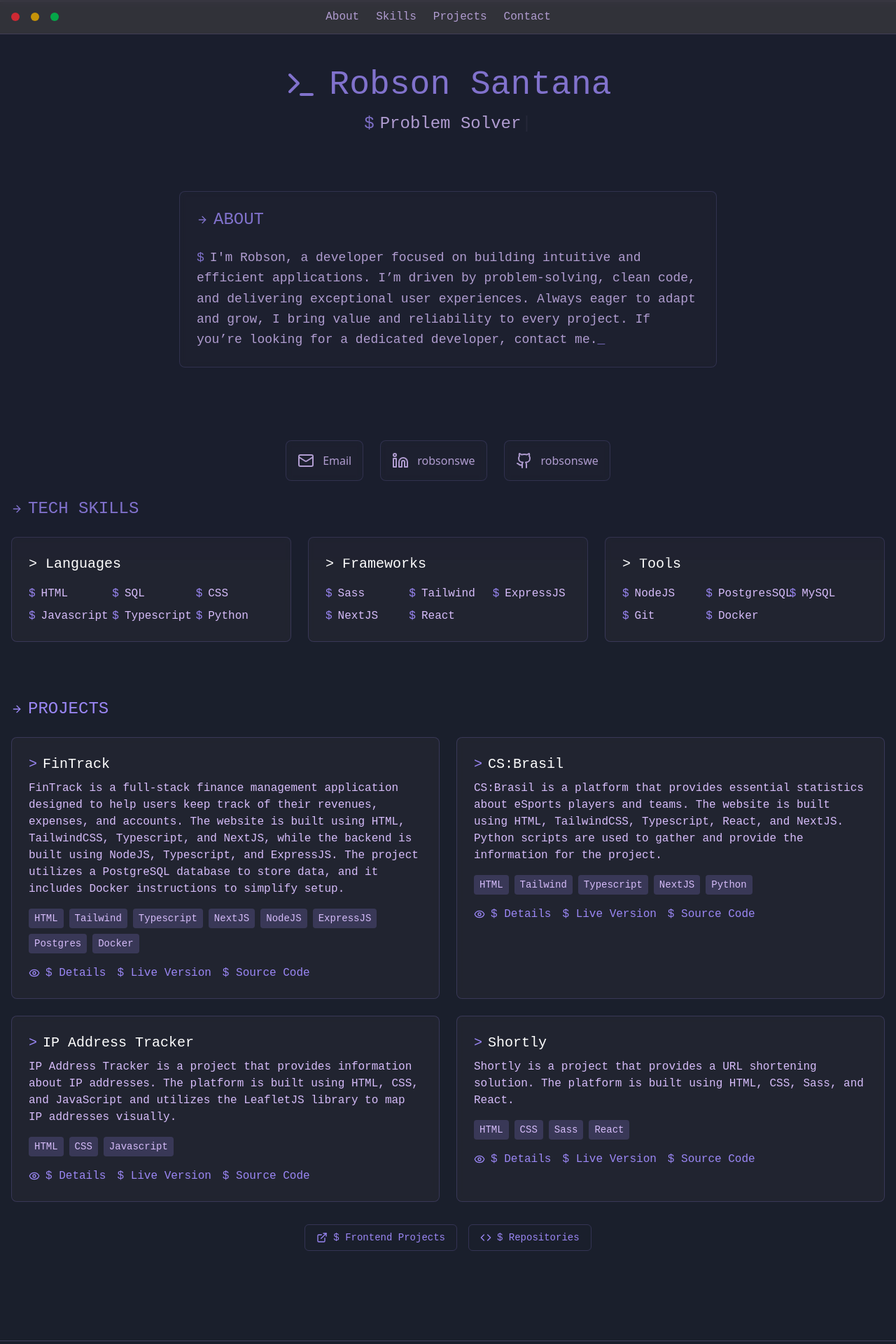
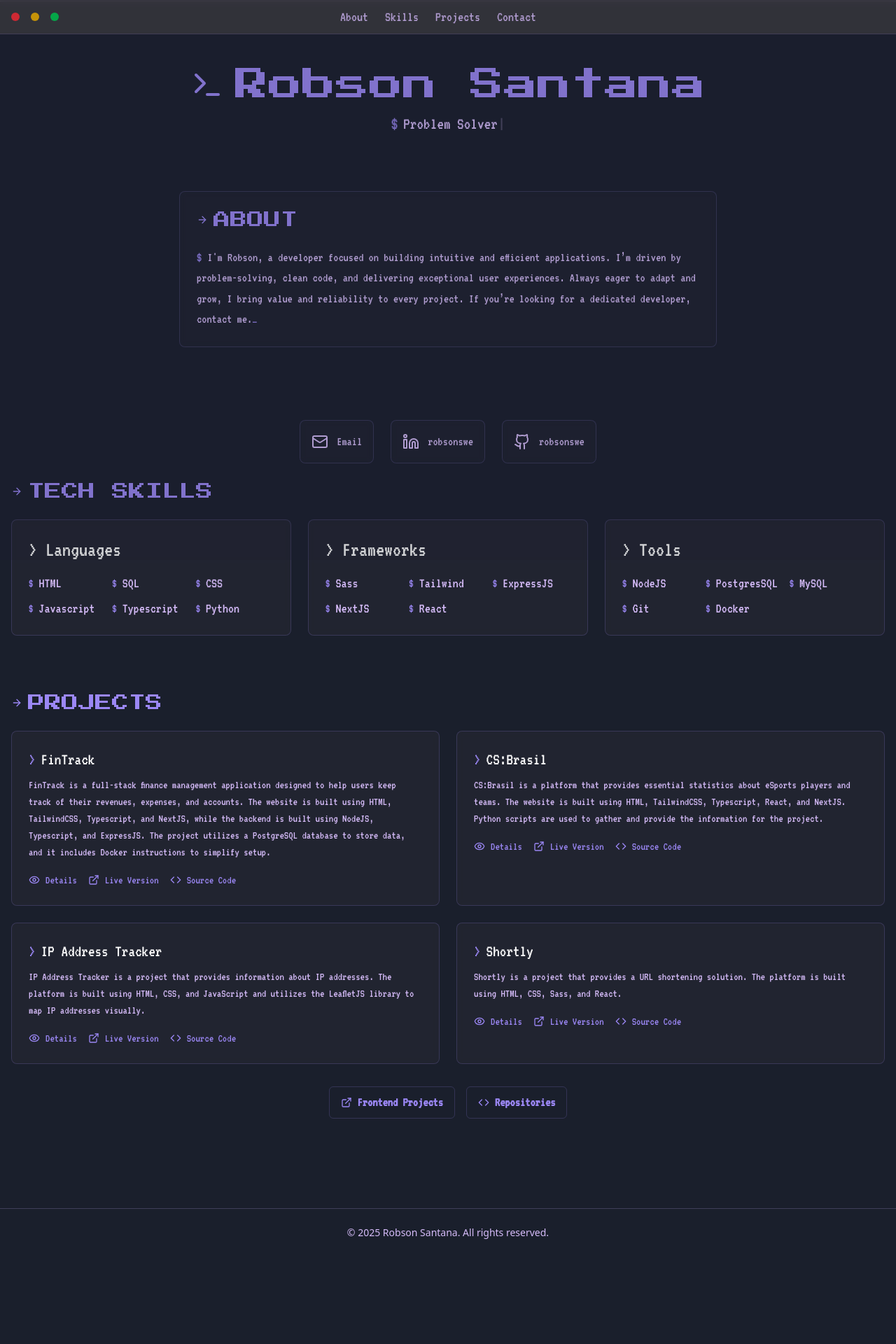
Before and after one commit to robsonswe/robsonswe.github.io, a Next.js app: page / in a window 1280 px wide. Shown: the top 1920 px of the page at 70% size. After the commit the page ends 1795 px from the top, so only its background shows below. Built offline with nearby package versions, Linux system fonts and the light colour scheme.

Commit message:
Adjustments to fonts, removed techs from the project component

```diff
--- a/src/components/ProjectDetailsModal.jsx
+++ b/src/components/ProjectDetailsModal.jsx
@@ -5,7 +5,7 @@ import {
     DialogTitle,
     DialogTrigger,
 } from "../components/ui/dialog";
-  import { Eye } from "lucide-react";
+import { Eye, ExternalLink, Code } from "lucide-react";
 import Image from "next/legacy/image";
 import Link from "next/link";
 
@@ -52,32 +52,36 @@ import {
                     <p className="mb-4 text-lg font-terminal">
                         {project.longDescription || project.description}
                     </p>
+                    <div className='flex flex-col gap-4'>
+                        <p className='py-1 text-sm font-bold rounded-sm font-pixel'>Tech Stack</p>
                         <div className="flex flex-wrap gap-2 mb-4">
                             {project.techs.map((tech, index) => (
                                 <span
                                     key={index}
-                  className="px-2 py-1 text-sm rounded-sm font-terminal bg-terminal-accent/20"
+                                    className="px-2 py-1 rounded-sm font-terminal bg-terminal-accent/20"
                                 >
                                     {tech}
                                 </span>
                             ))}
+                        </div>
                     </div>
                     <div className="flex gap-4 mt-6">
                         <Link
                             href={project.live}
                             target="_blank"
                             rel="noopener noreferrer"
-                className="transition-colors font-terminal text-terminal-accent hover:text-terminal-highlight"
+                            className="flex flex-row items-center gap-2 transition-colors font-terminal text-terminal-accent hover:text-terminal-highlight"
                         >
-                $ {liveText}
+                            <ExternalLink size={16} />
+                            {liveText}
                         </Link>
                         <Link
                             href={project.source}
                             target="_blank"
                             rel="noopener noreferrer"
-                className="transition-colors font-terminal text-terminal-accent hover:text-terminal-highlight"
+                            className="flex flex-row items-center gap-2 transition-colors font-terminal text-terminal-accent hover:text-terminal-highlight"
                         >
-                $ {sourceText}
+                            <Code size={16} /> {sourceText}
                         </Link>
                     </div>
                 </div>
--- a/src/components/about.jsx
+++ b/src/components/about.jsx
@@ -52,7 +52,7 @@ export default function About() {
               href={href}
               target="_blank"
               rel="noopener noreferrer"
-              className="flex items-center gap-3 p-4 transition-colors duration-200 transform border rounded-lg border-terminal-accent/20 bg-terminal-muted/10 backdrop-blur-xs text-terminal-text hover:text-terminal-accent hover:scale-110"
+              className="flex items-center gap-3 p-4 text-lg transition-colors duration-200 transform border rounded-lg font-terminal border-terminal-accent/20 bg-terminal-muted/10 backdrop-blur-xs text-terminal-text hover:text-terminal-accent hover:scale-110"
             >
               <Icon size={24} />
               <span>{username}</span>
--- a/src/components/metadata.jsx
+++ b/src/components/metadata.jsx
@@ -11,6 +11,8 @@ function MetaData(props) {
         <meta charset="UTF-8" />
         <meta name="viewport" content="width=device-width, initial-scale=1.0" />
         <meta name="description" content="Robson Santana's Software Engineer Portfolio" />
+        <link rel="preconnect" href="https://fonts.gstatic.com" crossOrigin="true" />
+        <link href="https://fonts.googleapis.com/css2?family=Press+Start+2P&family=VT323&display=swap" rel="stylesheet" />
         <link rel="icon" href="/favicon.ico" />
       </Head>
     </>
--- a/src/components/navbar.jsx
+++ b/src/components/navbar.jsx
@@ -35,28 +35,28 @@ export default function Navbar() {
           <div className="flex items-center gap-6 font-terminal">
             <a
               href="#about"
-              className="transition-colors text-terminal-text hover:text-terminal-accent"
+              className="text-xl transition-colors text-terminal-text hover:text-terminal-accent"
               onClick={() => handleScrollToSection('about')}
             >
               {t('navbar.about')}
             </a>
             <a
               href="#skills"
-              className="transition-colors text-terminal-text hover:text-terminal-accent"
+              className="text-xl transition-colors text-terminal-text hover:text-terminal-accent"
               onClick={() => handleScrollToSection('skills')}
             >
               {t('navbar.skills')}
             </a>
             <a
               href="#projects"
-              className="transition-colors text-terminal-text hover:text-terminal-accent"
+              className="text-xl transition-colors text-terminal-text hover:text-terminal-accent"
               onClick={() => handleScrollToSection('projects')}
             >
               {t('navbar.projects')}
             </a>
             <a
               href="#contact"
-              className="transition-colors text-terminal-text hover:text-terminal-accent"
+              className="text-xl transition-colors text-terminal-text hover:text-terminal-accent"
               onClick={() => handleScrollToSection('contact')}
             >
               {t('navbar.contact')}
--- a/src/components/projects.jsx
+++ b/src/components/projects.jsx
@@ -46,23 +46,13 @@ export default function Projects() {
             key={project.id}
             className="bg-terminal-muted/20 p-6 rounded-lg border border-terminal-accent/20 backdrop-blur-xs transform transition-all duration-300 hover:scale-[1.02] hover:border-terminal-accent group"
           >
-            <h3 className="mb-2 text-xl transition-colors font-terminal text-terminal-highlight group-hover:text-terminal-accent">
+            <h3 className="mb-2 text-2xl transition-colors font-terminal text-terminal-highlight group-hover:text-terminal-accent">
               <span className="mr-2 text-terminal-accent">{">"}</span>
               {getProjectName(project)}
             </h3>
             <p className="mb-4 font-terminal text-terminal-text">
               {getProjectDescription(project)}
             </p>
-            <div className="flex flex-wrap gap-2 mb-4">
-              {project.techs?.map((tech, techIndex) => (
-                <span
-                  key={techIndex}
-                  className="px-2 py-1 text-sm transition-colors rounded-sm font-terminal bg-terminal-accent/20 group-hover:bg-terminal-accent/30"
-                >
-                  {tech}
-                </span>
-              ))}
-            </div>
             <div className="flex gap-4">
               <ProjectDetailsModal
                 project={{
@@ -74,7 +64,7 @@ export default function Projects() {
                   source: project.github,
                   image: project.screenshot,
                 }}
-                detailsText={`$ ${t("projects.details")}`}
+                detailsText={`${t("projects.details")}`}
                 liveText={t("projects.live")}
                 sourceText={t("projects.source")}
 
@@ -84,9 +74,10 @@ export default function Projects() {
                   href={project.preview}
                   target="_blank"
                   rel="noopener noreferrer"
-                  className="transition-colors font-terminal text-terminal-accent hover:text-terminal-highlight"
+                  className="flex flex-row items-center gap-2 transition-colors font-terminal text-terminal-accent hover:text-terminal-highlight"
                 >
-                  $ {t("projects.live")}
+                  <ExternalLink size={16} />
+                  {t("projects.live")}
                 </Link>
               )}
               {project.github && (
@@ -94,9 +85,10 @@ export default function Projects() {
                   href={project.github}
                   target="_blank"
                   rel="noopener noreferrer"
-                  className="transition-colors font-terminal text-terminal-accent hover:text-terminal-highlight"
+                  className="flex flex-row items-center gap-2 transition-colors font-terminal text-terminal-accent hover:text-terminal-highlight"
                 >
-                  $ {t("projects.source")}
+                  <Code size={16} />
+                  {t("projects.source")}
                 </Link>
               )}
             </div>
@@ -108,19 +100,19 @@ export default function Projects() {
           href="https://robsonswe.github.io/frontend-projects/"
           target="_blank"
           rel="noopener noreferrer"
-          className="flex items-center gap-2 px-4 py-2 text-sm font-medium transition-all duration-300 border rounded-md border-terminal-accent/20 text-terminal-accent hover:text-terminal-highlight hover:bg-terminal-muted/20"
+          className="flex items-center gap-2 px-4 py-2 text-lg font-bold transition-all duration-300 border rounded-md border-terminal-accent/20 text-terminal-accent hover:text-terminal-highlight hover:bg-terminal-muted/20"
         >
           <ExternalLink size={16} />
-          <span className="font-terminal">$ Frontend Projects</span>
+          <span className="font-terminal">Frontend Projects</span>
         </Link>
         <Link
           href="https://github.com/robsonswe?tab=repositories"
           target="_blank"
           rel="noopener noreferrer"
-          className="flex items-center gap-2 px-4 py-2 text-sm font-medium transition-all duration-300 border rounded-md border-terminal-accent/20 text-terminal-accent hover:text-terminal-highlight hover:bg-terminal-muted/20"
+          className="flex items-center gap-2 px-4 py-2 text-lg font-bold transition-all duration-300 border rounded-md border-terminal-accent/20 text-terminal-accent hover:text-terminal-highlight hover:bg-terminal-muted/20"
         >
           <Code size={16} />
-          <span className="font-terminal">$ Repositories</span>
+          <span className="font-terminal">Repositories</span>
         </Link>
       </div>
     </section>
--- a/src/components/skills.jsx
+++ b/src/components/skills.jsx
@@ -29,15 +29,15 @@ export default function Skills() {
               key={category}
               className="p-6 transition-all duration-300 transform border rounded-lg bg-terminal-muted/20 border-terminal-accent/20 backdrop-blur-xs hover:border-terminal-accent hover:bg-terminal-muted/30"
             >
-              <h3 className="mb-4 text-xl font-terminal text-terminal-highlight">
+              <h3 className="mb-4 text-3xl font-terminal text-terminal-highlight">
                 {">"} {t(`skills.${category}s`)}
               </h3>
               <ul className="grid grid-cols-1 gap-2 sm:grid-cols-3 font-terminal">
                 {skillsData
                   .filter((skill) => skill.category === category)
                   .map((skill) => (
-                    <li key={skill.name} className="flex items-center">
-                      <span className="mr-2 text-terminal-accent">$</span>
+                    <li key={skill.name} className="flex items-center text-xl">
+                      <span className="mr-2 text-base text-terminal-accent">$</span>
                       {skill.name}
                     </li>
                   ))}
```
Lines whose indentation alone changed are shown as unchanged.
